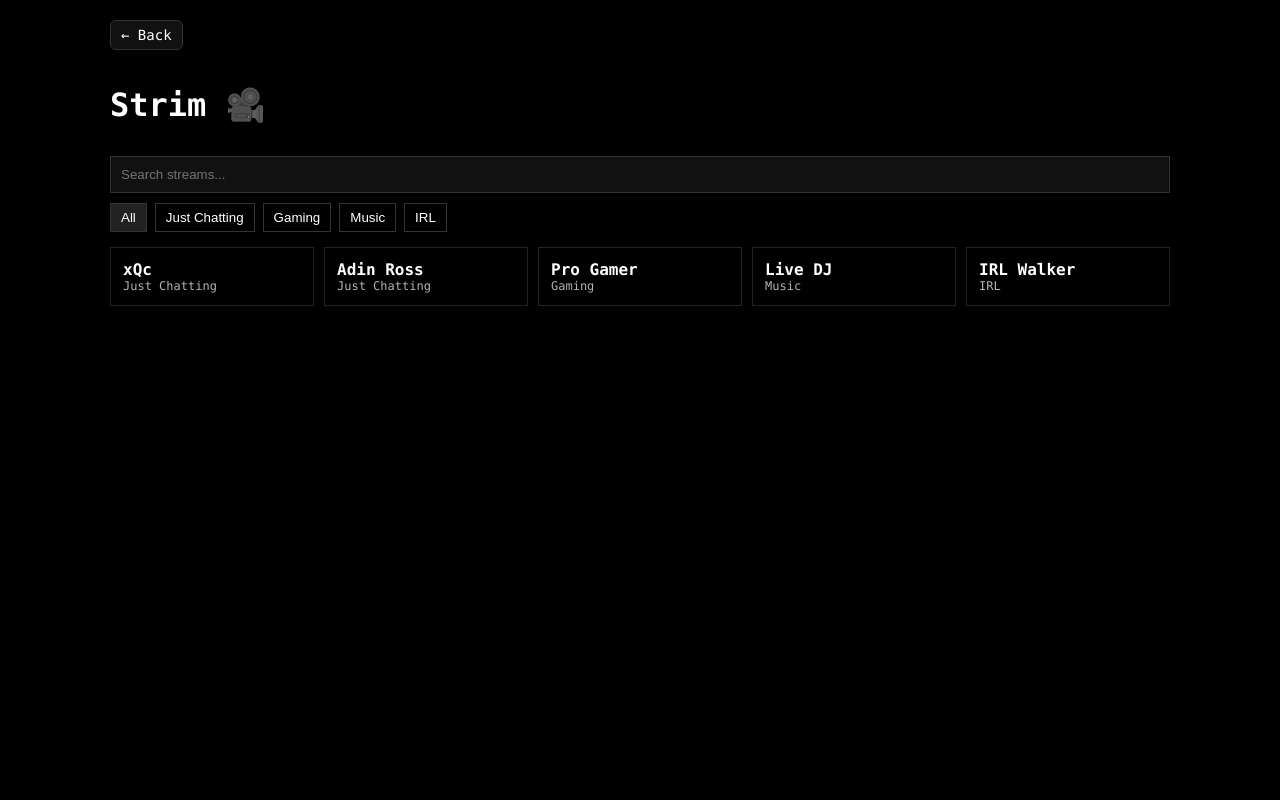
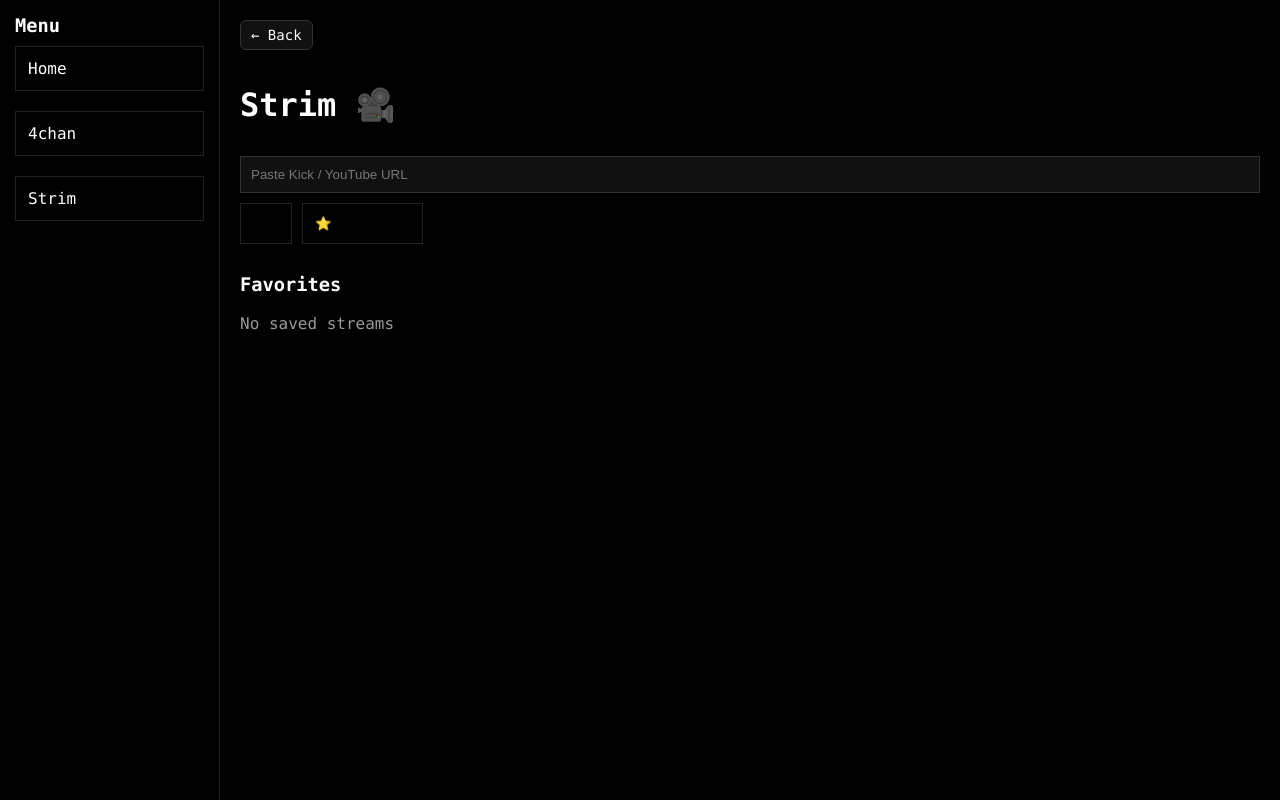
Before and after one commit to jonaskuusela393-ctrl/chan-dashboard, a Next.js app: page /strim in a window 1280 px wide. Built offline with nearby package versions, Linux system fonts and the light colour scheme.

Commit message:
update strim player and favorites system

```diff
--- /dev/null
+++ b/app/api/streams/route.ts
@@ -0,0 +1,46 @@
+import { NextResponse } from "next/server";
+
+export async function GET() {
+  // This is your "real data layer"
+  // Later you replace this with Kick API / database / etc.
+
+  const streams = [
+    {
+      id: "xqc",
+      name: "xQc",
+      category: "Just Chatting",
+      live: true,
+      viewers: 12432,
+    },
+    {
+      id: "adin",
+      name: "Adin Ross",
+      category: "Just Chatting",
+      live: true,
+      viewers: 8932,
+    },
+    {
+      id: "gamer1",
+      name: "Pro Gamer",
+      category: "Gaming",
+      live: true,
+      viewers: 4321,
+    },
+    {
+      id: "music1",
+      name: "Live DJ",
+      category: "Music",
+      live: false,
+      viewers: 0,
+    },
+    {
+      id: "irl1",
+      name: "IRL Walker",
+      category: "IRL",
+      live: true,
+      viewers: 2134,
+    },
+  ];
+
+  return NextResponse.json(streams);
+}
--- a/app/layout.tsx
+++ b/app/layout.tsx
@@ -1,5 +1,6 @@
 import type { Metadata } from "next";
 import "./globals.css";
+import Link from "next/link";
 
 export const metadata: Metadata = {
   title: "4chan Dashboard",
@@ -14,9 +15,33 @@ export default function RootLayout({
   return (
     <html lang="en">
       <body className="min-h-screen bg-black text-white antialiased">
-        {/* optional global wrapper */}
-        <div className="app-shell">
-          {children}
+        <div style={{ display: "flex", minHeight: "100vh" }}>
+
+          {/* SIDEBAR */}
+          <aside
+            style={{
+              width: 220,
+              borderRight: "1px solid #222",
+              padding: 15,
+              display: "flex",
+              flexDirection: "column",
+              gap: 10,
+            }}
+          >
+            <h3 style={{ margin: 0 }}>Menu</h3>
+
+            <Link href="/" className="card">Home</Link>
+            <Link href="/4chan" className="card">4chan</Link>
+            <Link href="/strim" className="card">Strim</Link>
+          </aside>
+
+          {/* MAIN CONTENT */}
+          <main style={{ flex: 1 }}>
+            <div className="app-shell">
+              {children}
+            </div>
+          </main>
+
         </div>
       </body>
     </html>
--- a/app/strim/page.tsx
+++ b/app/strim/page.tsx
@@ -1,37 +1,62 @@
 "use client";
 
-import { useMemo, useState } from "react";
-import Link from "next/link";
+import { useState, useEffect } from "react";
+import { useRouter } from "next/navigation";
 import BackButton from "@/components/BackButton";
 
-type Stream = {
-  id: string;
-  name: string;
-  category: string;
-};
-
-const STREAMS: Stream[] = [
-  { id: "xqc", name: "xQc", category: "Just Chatting" },
-  { id: "adin", name: "Adin Ross", category: "Just Chatting" },
-  { id: "gamer1", name: "Pro Gamer", category: "Gaming" },
-  { id: "music1", name: "Live DJ", category: "Music" },
-  { id: "irl1", name: "IRL Walker", category: "IRL" },
-];
-
-const CATEGORIES = ["All", "Just Chatting", "Gaming", "Music", "IRL"];
+function isValidUrl(value: string) {
+  try {
+    new URL(value);
+    return true;
+  } catch {
+    return false;
+  }
+}
 
 export default function StrimPage() {
-  const [query, setQuery] = useState("");
-  const [category, setCategory] = useState("All");
+  const [url, setUrl] = useState("");
+  const [favorites, setFavorites] = useState<string[]>([]);
+  const router = useRouter();
 
-  const filtered = useMemo(() => {
-    return STREAMS.filter((s) => {
-      const matchesSearch = s.name.toLowerCase().includes(query.toLowerCase());
-      const matchesCategory =
-        category === "All" || s.category === category;
-      return matchesSearch && matchesCategory;
-    });
-  }, [query, category]);
+  // load safely
+  useEffect(() => {
+    try {
+      const saved = localStorage.getItem("favorites");
+      if (saved) {
+        const parsed = JSON.parse(saved);
+        if (Array.isArray(parsed)) setFavorites(parsed);
+      }
+    } catch {
+      setFavorites([]);
+    }
+  }, []);
+
+  function save(list: string[]) {
+    setFavorites(list);
+    localStorage.setItem("favorites", JSON.stringify(list));
+  }
+
+  function play(link: string) {
+    const clean = link.trim();
+
+    if (!clean || !isValidUrl(clean)) return;
+
+    router.push(`/strim/play?url=${encodeURIComponent(clean)}`);
+  }
+
+  function addFavorite() {
+    const clean = url.trim();
+
+    if (!clean || !isValidUrl(clean)) return;
+    if (favorites.includes(clean)) return;
+
+    save([...favorites, clean]);
+    setUrl("");
+  }
+
+  function removeFavorite(item: string) {
+    save(favorites.filter((f) => f !== item));
+  }
 
   return (
     <div className="container">
@@ -39,63 +64,64 @@ export default function StrimPage() {
 
       <h1>Strim 🎥</h1>
 
-      {/* SEARCH */}
+      {/* INPUT */}
       <input
-        placeholder="Search streams..."
-        value={query}
-        onChange={(e) => setQuery(e.target.value)}
+        value={url}
+        onChange={(e) => setUrl(e.target.value)}
+        placeholder="Paste Kick / YouTube URL"
         style={{
           width: "100%",
-          padding: "10px",
+          padding: 10,
           marginTop: 10,
-          marginBottom: 10,
           background: "#111",
           border: "1px solid #333",
           color: "white",
         }}
       />
 
-      {/* CATEGORY BAR */}
-      <div style={{ display: "flex", gap: 8, marginBottom: 15, flexWrap: "wrap" }}>
-        {CATEGORIES.map((c) => (
-          <button
-            key={c}
-            onClick={() => setCategory(c)}
+      <div style={{ display: "flex", gap: 10, marginTop: 10 }}>
+        <button className="card" onClick={() => play(url)}>
+          Play
+        </button>
+
+        <button className="card" onClick={addFavorite}>
+          ⭐ Add Favorite
+        </button>
+      </div>
+
+      {/* FAVORITES */}
+      <h3 style={{ marginTop: 20 }}>Favorites</h3>
+
+      {favorites.length === 0 ? (
+        <p style={{ opacity: 0.6 }}>No saved streams</p>
+      ) : (
+        favorites.map((f) => (
+          <div
+            key={f}
+            className="card"
             style={{
-              padding: "6px 10px",
-              border: "1px solid #333",
-              background: category === c ? "#222" : "transparent",
-              color: "white",
-              cursor: "pointer",
+              display: "flex",
+              justifyContent: "space-between",
+              alignItems: "center",
+              gap: 10,
             }}
           >
-            {c}
-          </button>
-        ))}
-      </div>
+            <span style={{ fontSize: 12, wordBreak: "break-all" }}>
+              {f}
+            </span>
 
-      {/* GRID */}
-      <div
-        style={{
-          display: "grid",
-          gridTemplateColumns: "repeat(auto-fill, minmax(180px, 1fr))",
-          gap: 10,
-        }}
-      >
-        {filtered.map((stream) => (
-          <Link
-            key={stream.id}
-            href={`/strim/${stream.id}`}
-            className="card"
-            style={{ display: "block" }}
-          >
-            <div style={{ fontWeight: 700 }}>{stream.name}</div>
-            <div style={{ fontSize: 12, opacity: 0.7 }}>
-              {stream.category}
+            <div style={{ display: "flex", gap: 8 }}>
+              <button className="card" onClick={() => play(f)}>
+                ▶
+              </button>
+
+              <button className="card" onClick={() => removeFavorite(f)}>
+                ✕
+              </button>
             </div>
-          </Link>
-        ))}
-      </div>
+          </div>
+        ))
+      )}
     </div>
   );
 }
```
Also changed, not shown: app/strim/[id]/page.tsx (deleted, +0 -31 lines), app/strim/play/page.tsx (added, +98 -0 lines).
